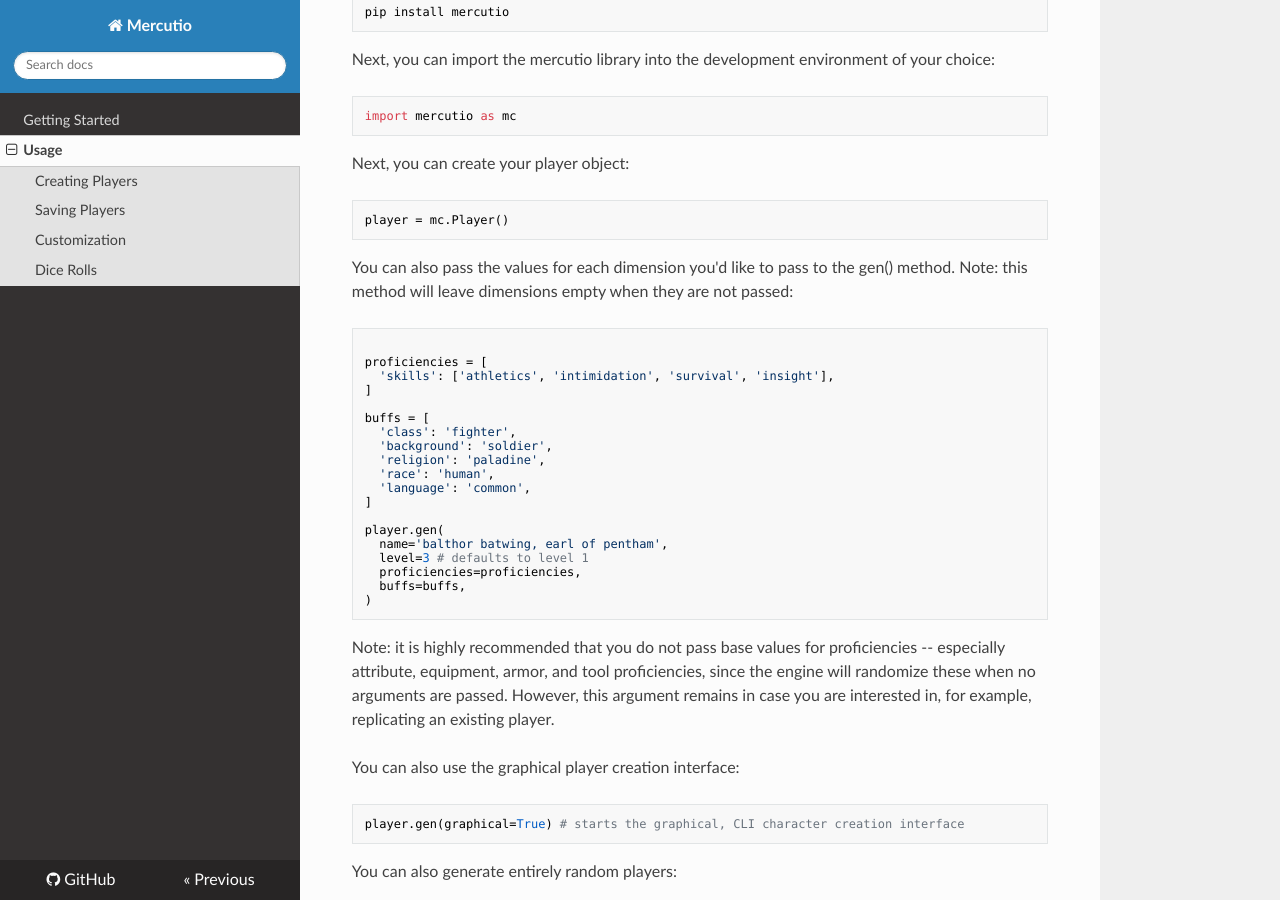
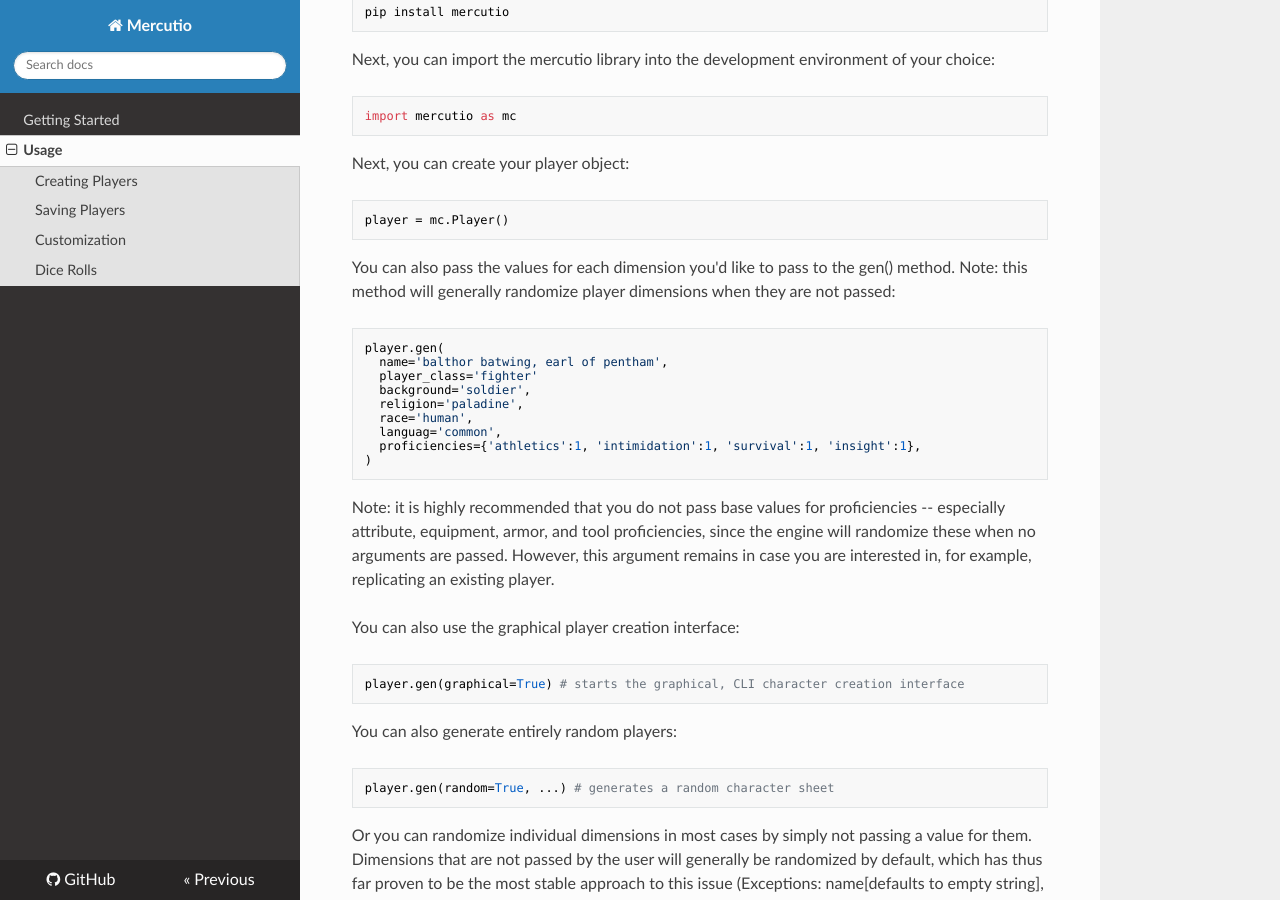
Before and after one commit to signebedi/mercutio, an MkDocs documentation site: the page built from docs/usage.md, in a window 1280 px wide and 900 px high, scrolled down 297 px. Built offline with MkDocs 1.6.1, drawn with Linux system fonts in a browser that asks for light colours; nearby versions of some CDN libraries.

Commit message:
compromised on the docs

````diff
--- a/docs/usage.md
+++ b/docs/usage.md
@@ -19,26 +19,16 @@ Next, you can create your player object:
 player = mc.Player()
 ```
 
-You can also pass the values for each dimension you'd like to pass to the gen() method. Note: this method will leave dimensions empty when they are not passed:
+You can also pass the values for each dimension you'd like to pass to the gen() method. Note: this method will generally randomize player dimensions when they are not passed:
 ```python
-
-proficiencies = [
-  'skills': ['athletics', 'intimidation', 'survival', 'insight'],
-]
-
-buffs = [
-  'class': 'fighter',
-  'background': 'soldier',
-  'religion': 'paladine',
-  'race': 'human',
-  'language': 'common',
-]
-
 player.gen(
   name='balthor batwing, earl of pentham',
-  level=3 # defaults to level 1
-  proficiencies=proficiencies,
-  buffs=buffs,
+  player_class='fighter'
+  background='soldier',
+  religion='paladine',
+  race='human',
+  languag='common',
+  proficiencies={'athletics':1, 'intimidation':1, 'survival':1, 'insight':1},
 )
 ```
 Note: it is highly recommended that you do not pass base values for proficiencies -- especially attribute, equipment, armor, and tool proficiencies, since the engine will randomize these when no arguments are passed. However, this argument remains in case you are interested in, for example, replicating an existing player.
````
